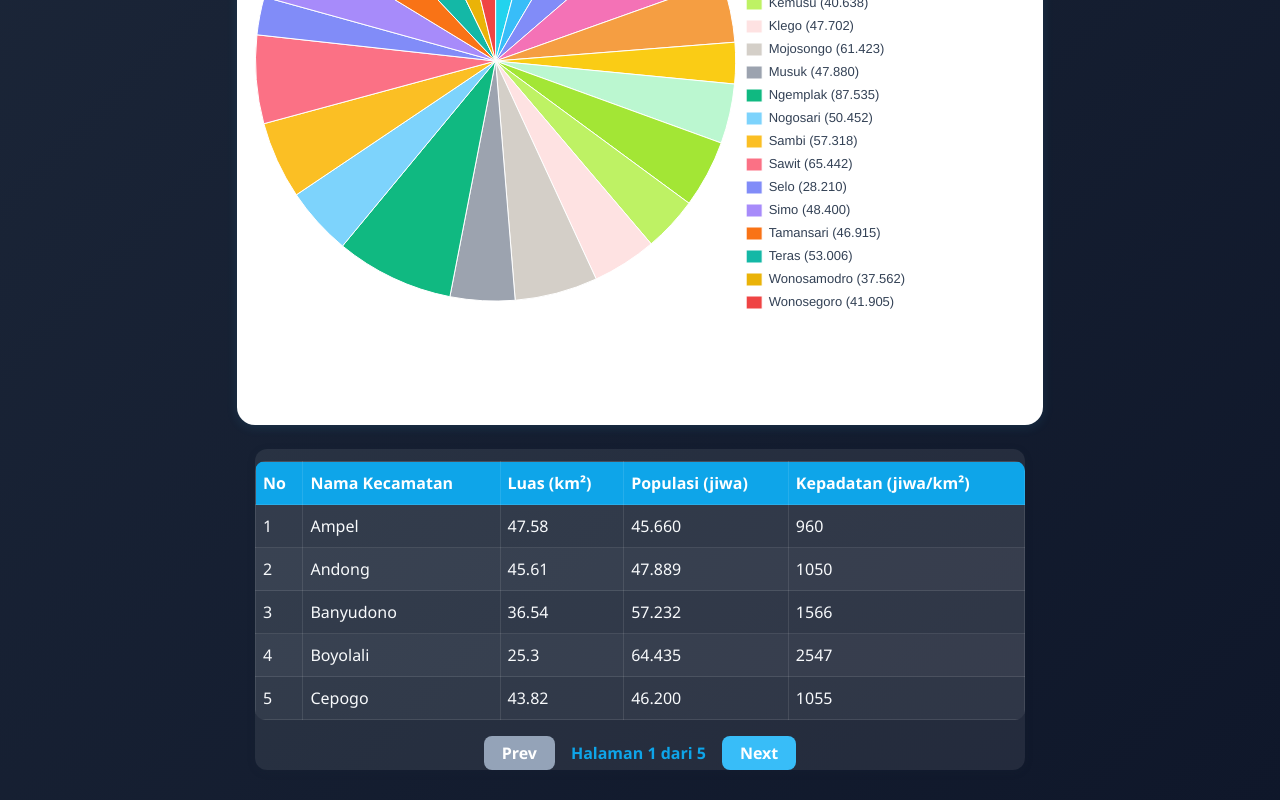
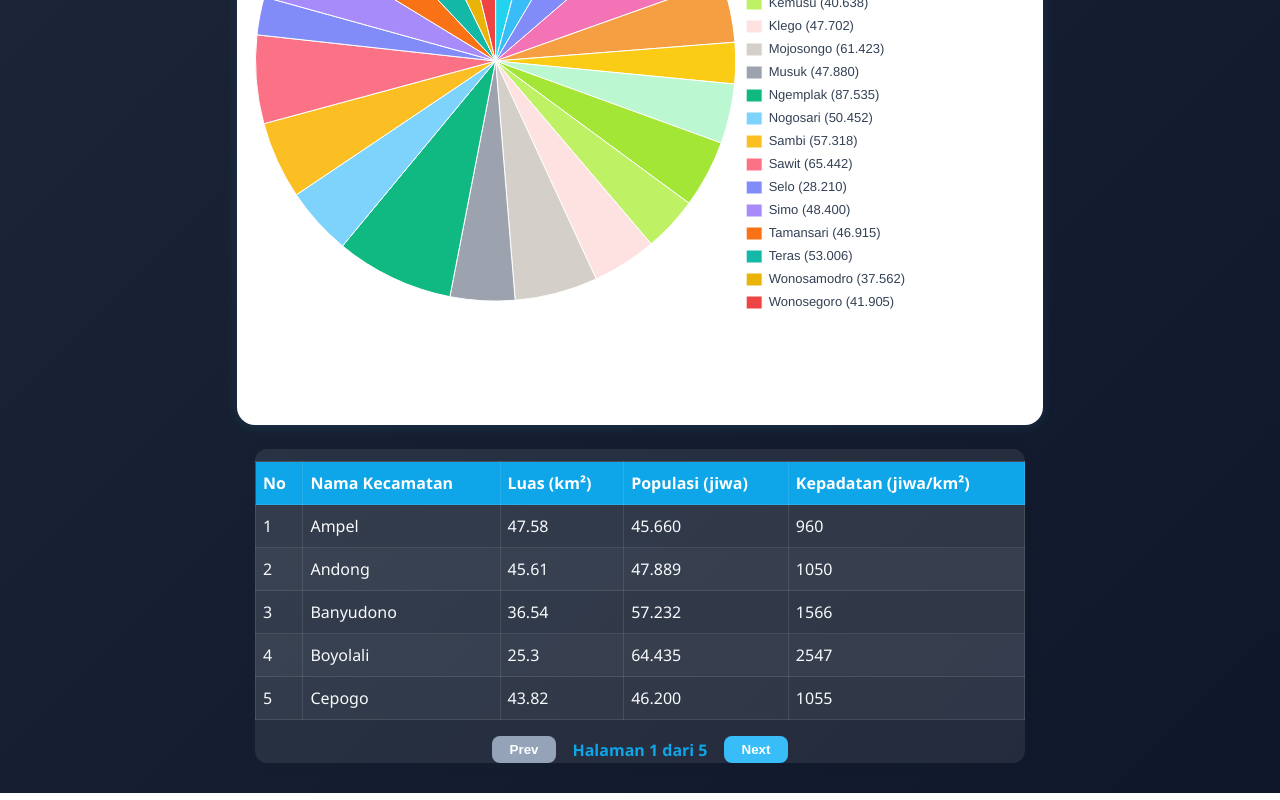
Before and after one commit to diasdiasdias721-ux/Alprog-Dias, a plain HTML site: page index.html in a window 1280 px wide. Shown: the part 661-1461 px from the top of the page. Drawn offline with nearby package versions, Linux system fonts and the light colour scheme.

Commit message:
index.html

```diff
--- a/index.html
+++ b/index.html
@@ -4,8 +4,12 @@
   <meta charset="utf-8">
   <meta name="viewport" content="width=device-width,initial-scale=1">
   <title>Statistik Kecamatan Kabupaten Boyolali</title>
+
+  <!--  Code Untuk Memuat pustaka Chart.js dari CDN untuk membuat diagram -->
   <script src="https://cdn.jsdelivr.net/npm/chart.js"></script>
+
   <style>
+    /* ====== Code Untuk STYLE DASAR HALAMAN ====== */
     body {
       font-family: 'Segoe UI', Tahoma, Geneva, Verdana, sans-serif;
       background: linear-gradient(135deg, #1e293b, #0f172a);
@@ -18,6 +22,8 @@
       color: #38bdf8;
       margin-bottom: 12px;
     }
+
+    /* ====== Code Untuk BAGIAN HEADER ====== */
     .header {
       display: flex;
       align-items: center;
@@ -39,6 +45,8 @@
     .logo:hover {
       box-shadow: 0 8px 24px rgba(56,189,248,0.20);
     }
+
+    /* ====== Code Untuk KONTAINER DIAGRAM ====== */
     .chart-container {
       max-width: 770px;
       margin: 36px auto 24px auto;
@@ -54,8 +62,9 @@
       font-weight: 600;
       color: #0ea5e9;
       margin-bottom: 16px;
-      letter-spacing: 0.02em;
     }
+
+    /* ====== Code Untuk TABEL DATA ====== */
     .table-container {
       max-width: 770px;
       background: rgba(255,255,255,0.08);
@@ -68,21 +77,16 @@
       width: 100%;
       border-collapse: collapse;
       background-color: rgba(255,255,255,0.05);
-      border-radius: 10px;
-      overflow: hidden;
     }
     th, td {
       border: 1px solid rgba(255,255,255,0.1);
       padding: 10px 7px;
       text-align: left;
     }
-    th {
-      background-color: #0ea5e9;
-      color: #fff;
-    }
-    tr:nth-child(even) {
-      background-color: rgba(255,255,255,0.03);
-    }
+    th { background-color: #0ea5e9; color: #fff; }
+    tr:nth-child(even) { background-color: rgba(255,255,255,0.03); }
+
+    /* ====== Code Untuk PAGINASI ====== */
     .pagination {
       display: flex;
       justify-content: center;
@@ -96,20 +100,16 @@
       border: none;
       border-radius: 8px;
       padding: 6px 18px;
-      font-size: 1em;
-      font-family: inherit;
       font-weight: 600;
       cursor: pointer;
-      transition: background 0.22s;
     }
     .pagination button:disabled {
       background: #94a3b8;
       cursor: not-allowed;
     }
-    .page-info {
-      color: #0ea5e9;
-      font-weight: bold;
-    }
+    .page-info { color: #0ea5e9; font-weight: bold; }
+
+    /* ====== Code Untuk RESPONSIF UNTUK LAYAR KECIL ====== */
     @media(max-width:900px){
       .chart-container, .table-container {padding:10px;}
       table{font-size:13px;}
@@ -117,6 +117,8 @@
   </style>
 </head>
 <body>
+
+  <!-- ====== Code Untuk HEADER DENGAN JUDUL DAN LOGO ====== -->
   <div class="header">
     <h1>Data Statistik Setiap Kecamatan di Kabupaten Boyolali (BPS 2024)</h1>
     <img class="logo"
@@ -124,13 +126,16 @@
          alt="Logo Kabupaten Boyolali">
   </div>
 
+  <!-- ====== Code Untuk KOMPONEN CHART ====== -->
   <div class="chart-container">
     <div class="chart-title">
       Diagram Lingkaran: Distribusi Populasi Seluruh Kecamatan Kabupaten Boyolali Tahun 2024
     </div>
+    <!-- Elemen canvas tempat Chart.js menampilkan grafik -->
     <canvas id="pieChartBoyolali" width="660" height="660"></canvas>
   </div>
 
+  <!-- ====== Code Untuk KOMPONEN TABEL DENGAN PAGINASI ====== -->
   <div class="table-container">
     <table id="boyolaliTable">
       <thead>
@@ -143,7 +148,7 @@
         </tr>
       </thead>
       <tbody>
-        <!-- Data will be filled by JS -->
+        <!-- Code Untuk Data diisi dinamis oleh JavaScript -->
       </tbody>
     </table>
     <div class="pagination">
@@ -154,7 +159,11 @@
   </div>
 
   <script>
-    // DATA TABEL
+    /* ============================================================
+       BAGIAN 1: Code Untuk DATA TABEL
+       ============================================================ */
+
+    // Array objek berisi data statistik seluruh kecamatan.
     const kecamatanData = [
       {no:1, nama:"Ampel", luas:47.58, pop:45660, padat:960},
       {no:2, nama:"Andong", luas:45.61, pop:47889, padat:1050},
@@ -180,17 +189,24 @@
       {no:22, nama:"Wonosegoro", luas:71.75, pop:41905, padat:584}
     ];
 
-    const rowsPerPage = 5;
-    let currentPage = 1;
+    /* ============================================================
+       BAGIAN 2: Code Untuk INISIALISASI PAGINASI TABEL
+       ============================================================ */
+
+    const rowsPerPage = 5; // jumlah baris per halaman tabel
+    let currentPage = 1;   // halaman awal ditetapkan ke 1
     const tbody = document.querySelector('#boyolaliTable tbody');
     const pageInfo = document.getElementById('pageInfo');
     const prevBtn = document.getElementById('prevBtn');
     const nextBtn = document.getElementById('nextBtn');
 
+    // Fungsi untuk menampilkan tabel sesuai nomor halaman
     function renderTable(page) {
-      tbody.innerHTML = '';
-      const start = (page-1)*rowsPerPage;
-      const end = Math.min(start+rowsPerPage, kecamatanData.length);
+      tbody.innerHTML = ''; // menghapus isi tabel lama
+      const start = (page-1)*rowsPerPage; // index data awal
+      const end = Math.min(start+rowsPerPage, kecamatanData.length); // batas akhir index
+
+      // perulangan mengisi isi tabel sesuai slice data
       for(let i = start; i < end; i++){
         const row = kecamatanData[i];
         tbody.innerHTML += `
@@ -198,37 +214,60 @@
             <td>${row.no}</td>
             <td>${row.nama}</td>
             <td>${row.luas}</td>
-            <td>${row.pop.toLocaleString('id-ID')}</td>
+            <td>${row.pop.toLocaleString('id-ID')}</td> <!-- format angka jadi ribuan -->
             <td>${row.padat}</td>
           </tr>
         `;
       }
+
+      // menampilkan info halaman aktif
       pageInfo.textContent = `Halaman ${page} dari ${Math.ceil(kecamatanData.length/rowsPerPage)}`;
+
+      // mengatur tombol prev/next aktif atau tidak
       prevBtn.disabled = (page === 1);
       nextBtn.disabled = (end === kecamatanData.length);
     }
 
-    prevBtn.onclick = () => { if(currentPage>1){ currentPage--; renderTable(currentPage);}};
-    nextBtn.onclick = () => { if((currentPage*rowsPerPage) < kecamatanData.length){ currentPage++; renderTable(currentPage);}};
+    // fungsi tombol navigasi
+    prevBtn.onclick = () => {
+      if(currentPage>1){
+        currentPage--;
+        renderTable(currentPage);
+      }
+    };
+    nextBtn.onclick = () => {
+      if((currentPage*rowsPerPage) < kecamatanData.length){
+        currentPage++;
+        renderTable(currentPage);
+      }
+    };
 
+    // pemanggilan awal untuk menampilkan halaman pertama
     renderTable(currentPage);
 
-    // DATA PIE CHART
-    const labels = kecamatanData.map(row => row.nama);
-    const dataPie = kecamatanData.map(row => row.pop);
+    /* ============================================================
+       BAGIAN 3: Code Untuk DATA UNTUK PIE CHART
+       ============================================================ */
+
+    const labels = kecamatanData.map(row => row.nama); // nama kecamatan
+    const dataPie = kecamatanData.map(row => row.pop); // jumlah penduduk
     const backgroundColors = [
       '#22d3ee','#38bdf8','#818cf8','#f472b6','#f59e42','#facc15','#bbf7d0',
       '#a3e635','#bef264','#fee2e2','#d4cfc8','#9ca3af','#10b981','#7dd3fc',
       '#fbbf24','#fb7185','#818cf8','#a78bfa','#f97316','#14b8a6','#eab308','#ef4444'
     ];
 
-    // Agar label legend menyertakan angka
+    // Label tambahan yang menampilkan nama + nilai populasi
     const labelWithValue = kecamatanData.map(row => row.nama + " (" + row.pop.toLocaleString('id-ID') + ")");
 
+    /* ============================================================
+       BAGIAN 4: Code Untuk KONFIGURASI DAN PEMBUATAN DIAGRAM
+       ============================================================ */
+
     new Chart(document.getElementById('pieChartBoyolali'), {
-      type: 'pie',
+      type: 'pie', // tipe diagram
       data: {
-        labels: labelWithValue,
+        labels: labelWithValue, // label legenda dengan nilai
         datasets: [{
           label: 'Populasi',
           data: dataPie,
@@ -237,9 +276,9 @@
         }]
       },
       options: {
-        responsive: false,
+        responsive: false, // menonaktifkan responsif agar ukuran statis
         plugins: {
-          legend: {
+          legend: { // pengaturan posisi legend
             position: 'right',
             labels: {
               boxWidth: 16,
@@ -247,13 +286,16 @@
               color: '#334155'
             }
           },
-          tooltip: {
+          tooltip: { // pengaturan tooltip saat hover
             callbacks: {
               label: function(context) {
                 let label = context.label || '';
                 let value = context.parsed;
+                // menghitung total semua populasi
                 let total = context.dataset.data.reduce((a,b) => a+b,0);
+                // menghitung persentase
                 let percentage = ((value / total) * 100).toFixed(2) + '%';
+                // menampilkan label + populasi + persentase
                 return label + ': ' + value.toLocaleString('id-ID') + ' jiwa (' + percentage + ')';
               }
             }
```
